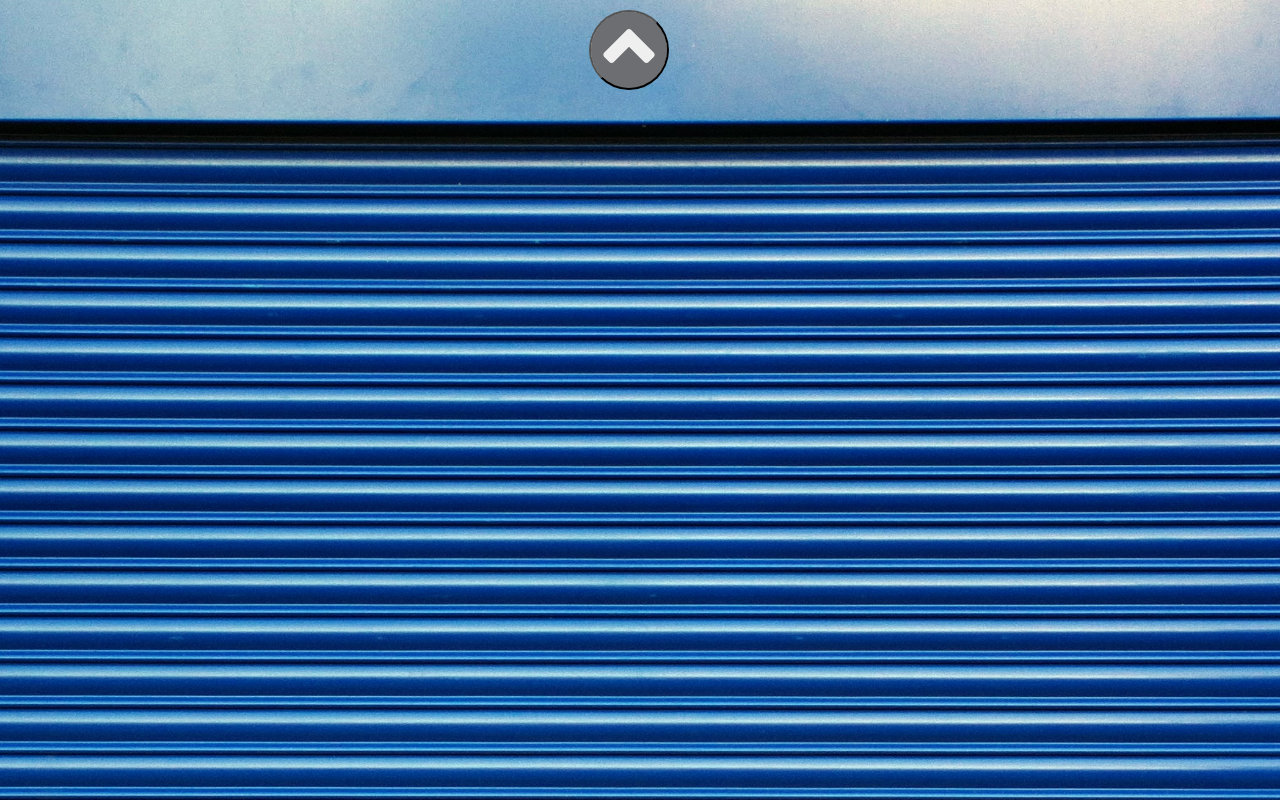
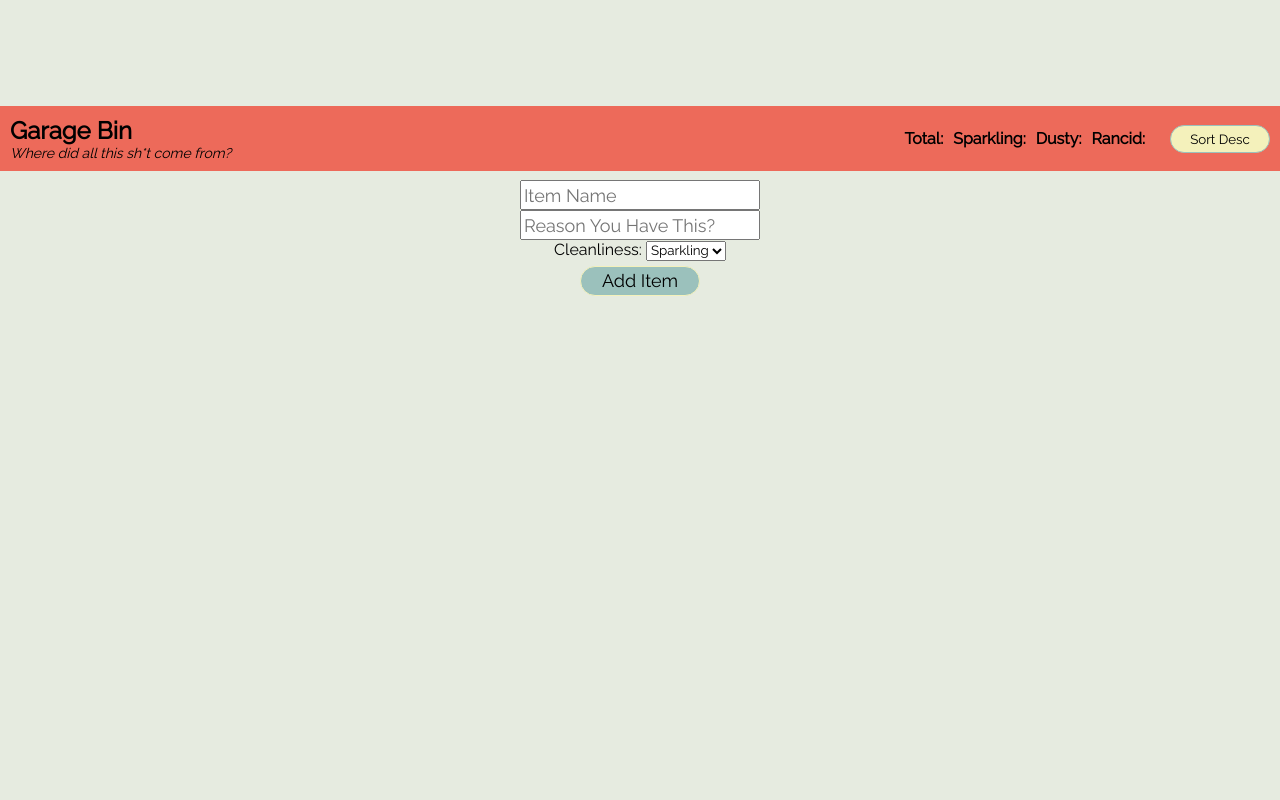
Before and after one commit to the-oem/garagebin, a website: page public/index.html in a window 1280 px wide. Drawn offline with nearby package versions, Linux system fonts and the light colour scheme; no server answers.

Commit message:
Add ability to add item via a form.

```diff
--- a/public/assets/css/styles.css
+++ b/public/assets/css/styles.css
@@ -14,6 +14,7 @@ button,
 input,
 select {
   font-family: 'Raleway', sans-serif;
+  outline: none;
 }
 
 html {
@@ -57,8 +58,19 @@ body {
   height: 100vh;
 }
 
-.hidden {
-  /*display: none;*/
+.title {
+  display: flex;
+  flex-direction: column;
+}
+
+.main-title {
+  font-size: 24px;
+  font-weight: bold;
+}
+
+.sub-title {
+  font-size: 14px;
+  font-style: italic;
 }
 
 .nav {
@@ -85,9 +97,31 @@ body {
   padding: 5px;
 }
 
-.sort-btn {
-  margin-left: 20px;
-  padding: 5px 10px;
+.add-form {
+  display: flex;
+  flex-direction: column;
+  justify-content: center;
+  align-items: center;
+  position: relative;
+  top: 180px;
+}
+
+input {
+  width: 240px;
+  height: 30px;
+  outline: none;
+  font-size: 18px;
+}
+
+.add-btn {
+  width: 120px;
+  height: 30px;
+  font-size: 18px;
+  margin: 5px;
+  border: 1px solid rgba(244, 241, 187, 1);
+  border-radius: 50px;
+  outline: none;
+  background-color: rgba(155, 193, 188, 1);
   cursor: pointer;
 }
 
@@ -103,7 +137,7 @@ body {
 .item {
   display: flex;
   flex-direction: column;
-  margin: 10px;
+  margin: 5px;
   padding: 10px;
   border: 1px solid rgba(92, 164, 169, 1);
   border-radius: 5px;
@@ -127,6 +161,9 @@ body {
   border-radius: 50px;
   outline: none;
   background-color: rgba(244, 241, 187, 1);
+  margin-left: 20px;
+  padding: 5px 10px;
+  cursor: pointer;
 }
 
 .garage-btn {
--- a/public/assets/js/script.js
+++ b/public/assets/js/script.js
@@ -12,6 +12,11 @@ $(document).ready(pageSetup)
 
 const updateItemsArray = (data) => {
   itemArray = data
+}
+
+const addItem = () => {
+  apiAddItem($('.input-name').val(), $('.input-reason').val(), $('.input-cleanliness').val());
+  console.log(itemArray);
 }
 
 const sortItems = (items, dir = 'asc') => {
@@ -79,6 +84,23 @@ const apiGetItems = () => fetch('/api/v1/items')
   .then(response => response.json())
   .catch(error => console.log(error))
 
+const apiAddItem = (name, staleness_reason, cleanliness) => {
+  fetch('/api/v1/items', {
+    method: 'POST',
+    headers: {
+      'Content-Type': 'application/json'
+    },
+    body: JSON.stringify({
+      name,
+      staleness_reason,
+      cleanliness
+    })
+  })
+    .then(response => response.json())
+    .then(response => itemArray.push(response.data))
+    .catch(error => console.log(error));
+};
+
 const apiUpdateCondition = (id, cleanliness) => {
   fetch(`/api/v1/items/${id}`, {
     method: 'PUT',
@@ -104,7 +126,8 @@ const sortPage = () => {
   }
 }
 
-$('#sortBtn').on('click', sortPage)
+$('.add-btn').on('click', addItem)
+$('.sort-btn').on('click', sortPage)
 $('.item-container').on('change', '#itemCleanliness', updateCleanliness)
 $('.garage-btn').click(() => {
   if ($('.garage-door').hasClass('slideup')) {
--- a/public/index.html
+++ b/public/index.html
@@ -9,9 +9,9 @@
 </head>
 
 <body>
-  <div class="garage-door">
-    <button class="garage-btn"></button>
-  </div>
+  <!-- <div class="garage-door">
+<button class="garage-btn"></button>
+</div> -->
   <main class="main">
     <nav class="nav">
       <div class="title">
@@ -27,8 +27,13 @@
       </div>
     </nav>
     <div class="add-form">
-      <button class="add-btn">Add New Item</button>
-
+      <input type="text" placeholder="Item Name" value="" class="input-name" />
+      <input type="text" placeholder="Reason You Have This?" value="" class="input-reason" /> <label>Cleanliness: <select name="cleanliness" class="input-cleanliness">
+        <option value="Sparkling">Sparkling</option>
+        <option value="Dusty">Dusty</option>
+        <option value="Rancid">Rancid</option>
+      </select></label>
+      <button class="add-btn">Add Item</button>
     </div>
     <div class="item-container">
 
--- a/src/server/controller.js
+++ b/src/server/controller.js
@@ -22,6 +22,7 @@ const getItem = (req, res) => {
 
 const addItem = (req, res) => {
   const item = req.body
+  console.log(item);
   for (const requiredParameter of ['name', 'staleness_reason', 'cleanliness']) {
     if (!item[requiredParameter]) {
       return res.status(422).json({error: `Missing required parameter of (${requiredParameter}).`
```
